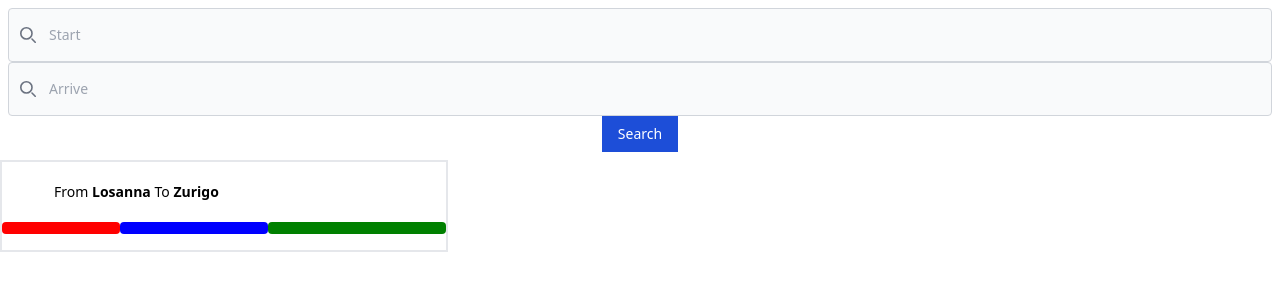
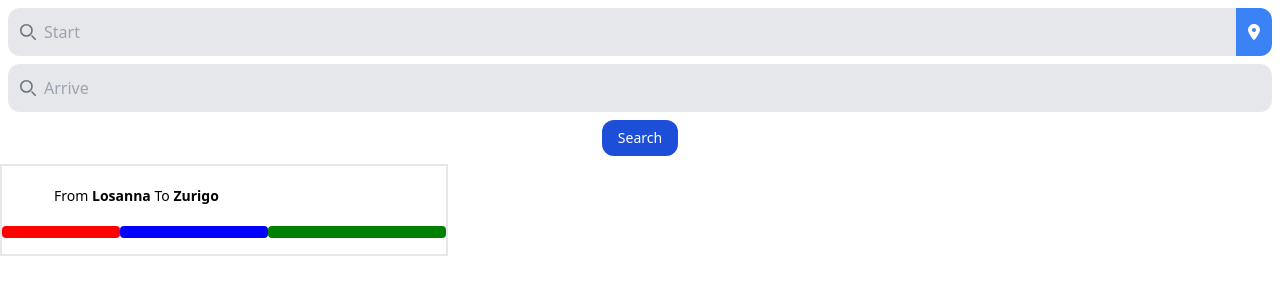
Before and after one commit to lucat1/lauzhack-skt, a React (Vite) app in the folder frontVERO/: page / in a window 1280 px wide. Shown: the top 300 px of the page. Built offline with nearby package versions, Linux system fonts and the light colour scheme; some icons are missing.

Commit message:
new search

```diff
--- a/frontVERO/src/components/SearchBar.tsx
+++ b/frontVERO/src/components/SearchBar.tsx
@@ -1,6 +1,33 @@
-import React from "react";
+import React, { useState } from "react";
+import { FontAwesomeIcon } from "@fortawesome/react-fontawesome";
+import { faMapMarkerAlt } from "@fortawesome/free-solid-svg-icons";
 
 function SearchBar() {
+  const [isFocused, setIsFocused] = useState(false);
+  const getLocation = () => {
+    if (navigator.geolocation) {
+      navigator.geolocation.getCurrentPosition((position) => {
+        const latitude = position.coords.latitude;
+        const longitude = position.coords.longitude;
+        const currentPosition = `Lat: ${latitude}, Lng: ${longitude}`;
+
+        // Imposta la posizione attuale nell'input "Start"
+        document.getElementById("default-search").value = currentPosition;
+      });
+    } else {
+      alert("Geolocation is not supported by this browser.");
+    }
+  };
+
+  const handleFocus = () => {
+    setIsFocused(true);
+  };
+
+  const handleBlur = () => {
+    setIsFocused(false);
+  };
+
+
   return (
     <>
       <form>
@@ -8,8 +35,10 @@ function SearchBar() {
           <label className="mb-2 text-sm font-medium text-gray-900 sr-only dark:text-white">
             Search
           </label>
-          <div className="relative ">
-            <div className="absolute  inset-y-0 start-0 flex items-center ps-3 pointer-events-none">
+          <div className="relative">
+            <div  className={`absolute inset-y-0 start-0 flex items-center ps-3 pointer-events-none ${
+                isFocused ? "hidden" : ""
+              }`}>
               <svg
                 className="w-4 h-4 text-gray-500 dark:text-gray-400"
                 aria-hidden="true"
@@ -23,21 +52,26 @@ function SearchBar() {
                   stroke-linejoin="round"
                   stroke-width="2"
                   d="m19 19-4-4m0-7A7 7 0 1 1 1 8a7 7 0 0 1 14 0Z"
-                />
+                />{" "}
               </svg>
             </div>
             <input
               type="search"
               id="default-search"
-              className="block rounded w-full p-4 ps-10 text-sm text-gray-900 border border-gray-300   bg-gray-50 focus:ring-blue-500 focus:border-blue-500 dark:bg-gray-700 dark:border-gray-600 dark:placeholder-gray-400 dark:text-white dark:focus:ring-blue-500 dark:focus:border-blue-500"
+              className="bg-gray-200 w-full p-3  ps-9 rounded-xl"
               placeholder="Start"
               required
             />
+            <button
+              type="button"
+              className="absolute inset-y-0 end-0 flex items-center px-3 bg-blue-500 text-white rounded-r-xl hover:bg-blue-600 focus:outline-none"
+              onClick={getLocation}
+            >
+              <FontAwesomeIcon icon={faMapMarkerAlt} /> {/* Icona */}
+            </button>{" "}
           </div>
-          <label className="mb-2 text-sm font-medium text-gray-900 sr-only dark:text-white">
-            Search
-          </label>
-          <div className="relative">
+
+          <div className="relative mt-2">
             <div className="absolute inset-y-0 start-0 flex items-center ps-3 pointer-events-none">
               <svg
                 className="w-4 h-4 text-gray-500 dark:text-gray-400"
@@ -58,15 +92,18 @@ function SearchBar() {
             <input
               type="search"
               id="default-search"
-              className="block rounded w-full p-4 ps-10 text-sm text-gray-900 border border-gray-300   bg-gray-50 focus:ring-blue-500 focus:border-blue-500 dark:bg-gray-700 dark:border-gray-600 dark:placeholder-gray-400 dark:text-white dark:focus:ring-blue-500 dark:focus:border-blue-500"
+              className="bg-gray-200 w-full p-3  ps-9 rounded-xl "
               placeholder="Arrive"
               required
+              onFocus={handleFocus}
+              onBlur={handleBlur}
             />
           </div>
-          <div className="flex  items-end justify-center">
+          <div className="flex  items-end justify-center mt-2 ">
             <button
               type="submit"
-              className="text-white end-2.5 bottom-2.5 bg-blue-700 hover:bg-blue-800 focus:ring-4 focus:outline-none focus:ring-blue-300 font-medium   text-sm px-4 py-2 dark:bg-blue-600 dark:hover:bg-blue-700 dark:focus:ring-blue-800"
+              className="text-white end-2.5 bottom-2.5 bg-blue-700 hover:bg-blue-800 focus:ring-4 focus:outline-none focus:ring-blue-300 font-medium   text-sm px-4 py-2 dark:bg-blue-600 dark:hover:bg-blue-700 dark:focus:ring-blue-800 rounded-xl"
+              onClick={getLocation}
             >
               Search
             </button>
```
